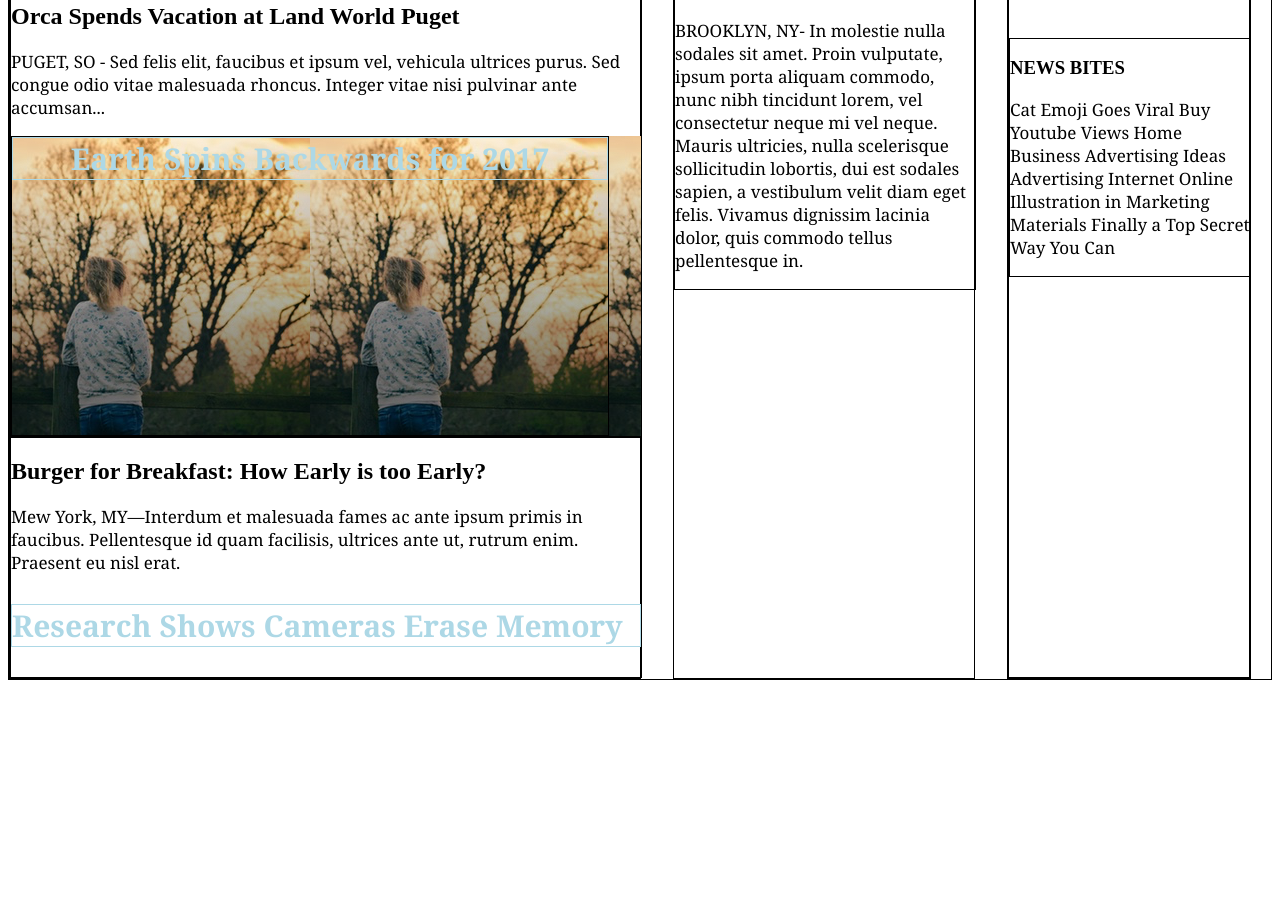
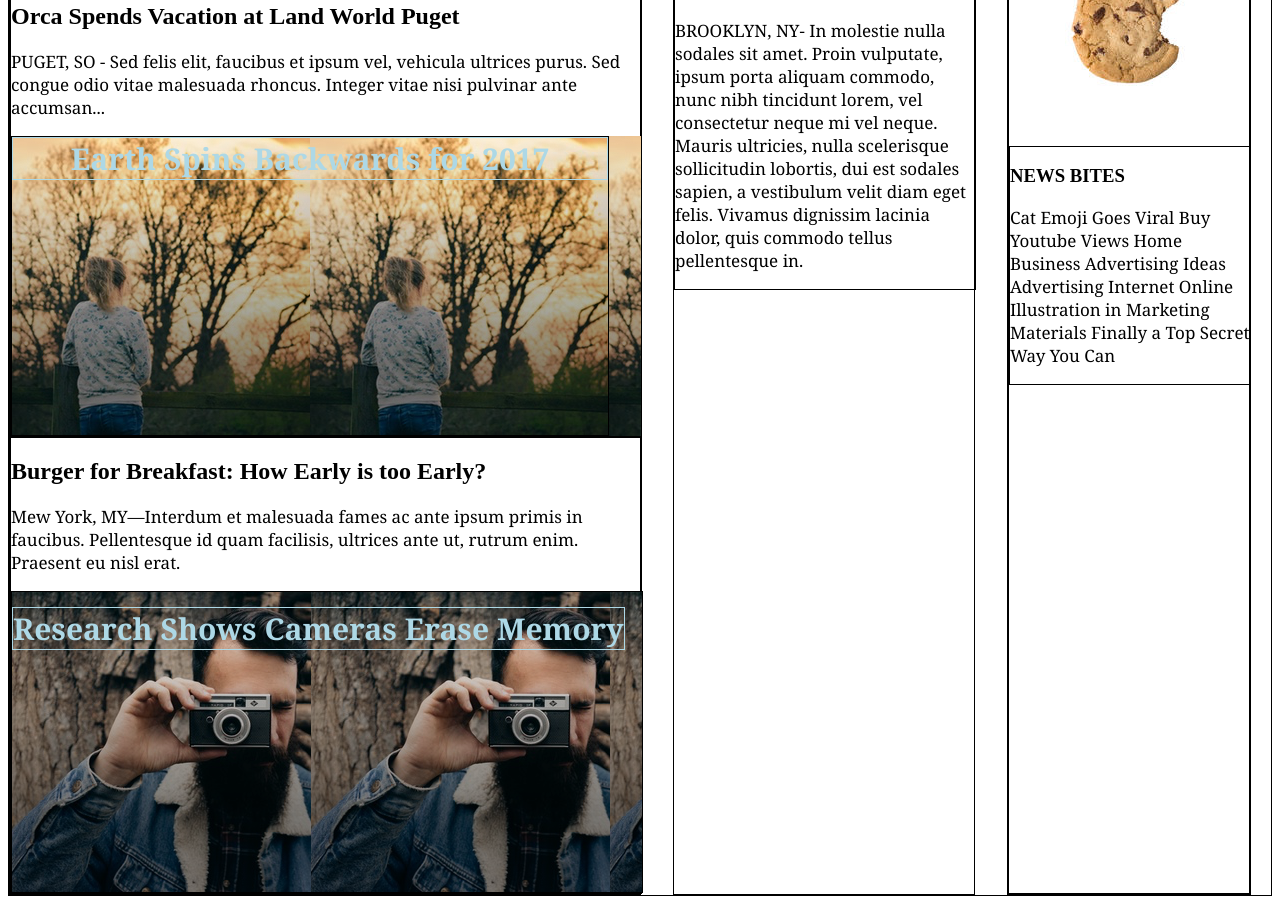
Before and after one commit to tyrasztt/mytimes, a plain HTML site: page index.html in a window 1280 px wide. Shown: the part 697-1601 px from the top of the page. Before the commit the page ends 1385 px from the top, so only its background shows below. Drawn offline with Linux system fonts and the light colour scheme.

Commit message:
Camera picture added sec three

```diff
--- a/Resources/CSS/style.css
+++ b/Resources/CSS/style.css
@@ -38,7 +38,7 @@ p {
 }
 
 
-.column .large, .column .lrgsec2, .column .large .lrgsec2 .img2 .txtpic2, .column .lrgsec3, .column .large .img1, .column .large .img1 .txtpic1 {
+.column .large, .column .lrgsec2, .column .large .lrgsec2 .img2 .txtpic2, .column .lrgsec3, .column .large .lrgsec3 .img3, .column .large .img1, .column .large .img1 .txtpic1 {
   width: 630px;
   margin-right: 32px;
   border-style: solid;
@@ -63,6 +63,7 @@ p {
   margin-right: 32px;
   font-size: 40px;
   margin-top: 0;
+  text-align: left;
 }
 
 .column .large .lrgsec2 .img2 {
@@ -78,9 +79,17 @@ p {
   text-align: center;
 }
 
+.column .large .lrgsec3 .img3 {
+  display: flex;
+  Height: 300px;
+  background: url('../images/img-story-3.png');
+}
+
 .txtpic3 p {
   border-style: solid;
   border-width: thin;
+  margin-top: 15px;
+  text-align: center;
 }
 
 .column .medium, .column .medsec1, .column .medsec2 {
--- a/index.html
+++ b/index.html
@@ -51,7 +51,9 @@
             <div class="lrgsec3">
               <h2>Burger for Breakfast: How Early is too Early?</h2>
               <p>Mew York, MY—Interdum et malesuada fames ac ante ipsum primis in faucibus. Pellentesque id quam facilisis, ultrices ante ut, rutrum enim. Praesent eu nisl erat.</p>
-            <div clas class="txtpic3"><p>Research Shows Cameras Erase Memory</p></div>
+            <div class="img3">
+              <div clas class="txtpic3"><p>Research Shows Cameras Erase Memory</p></div>
+            </div>
           </div>
         </div>
 
```
